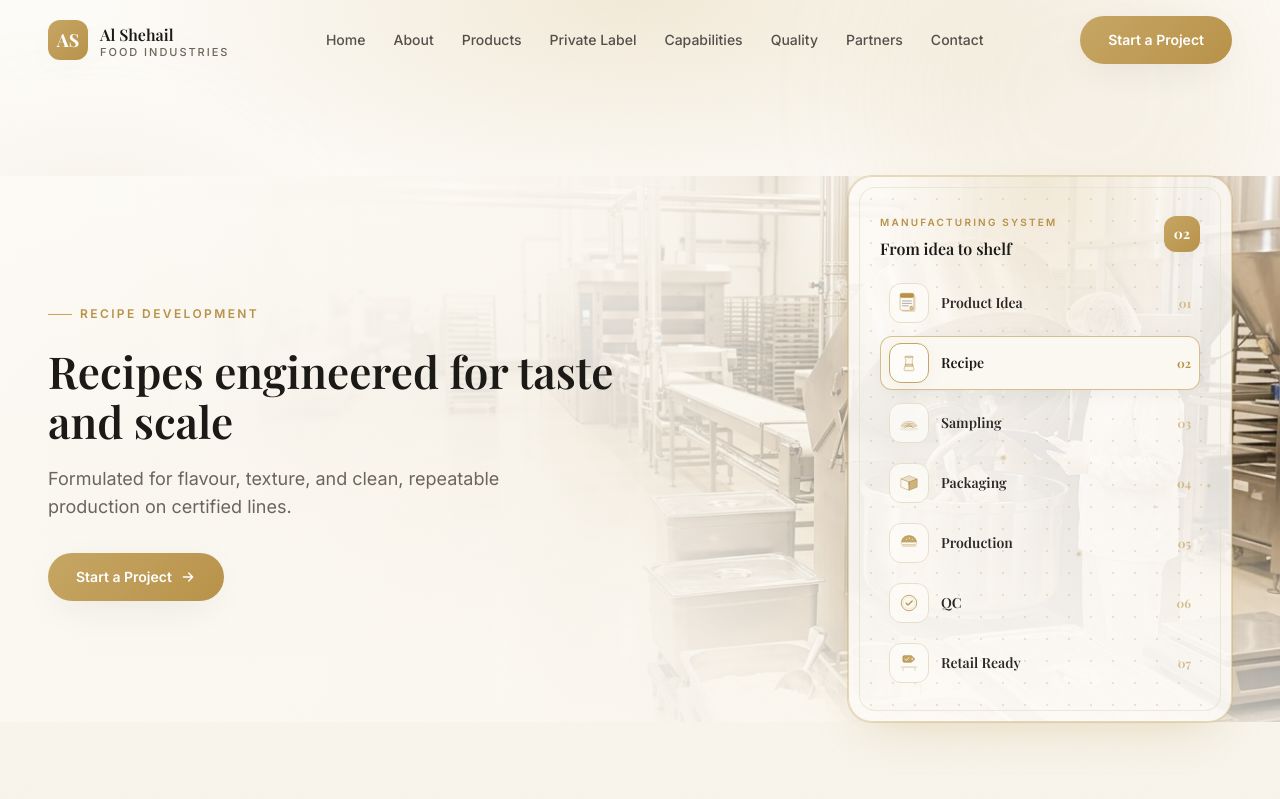
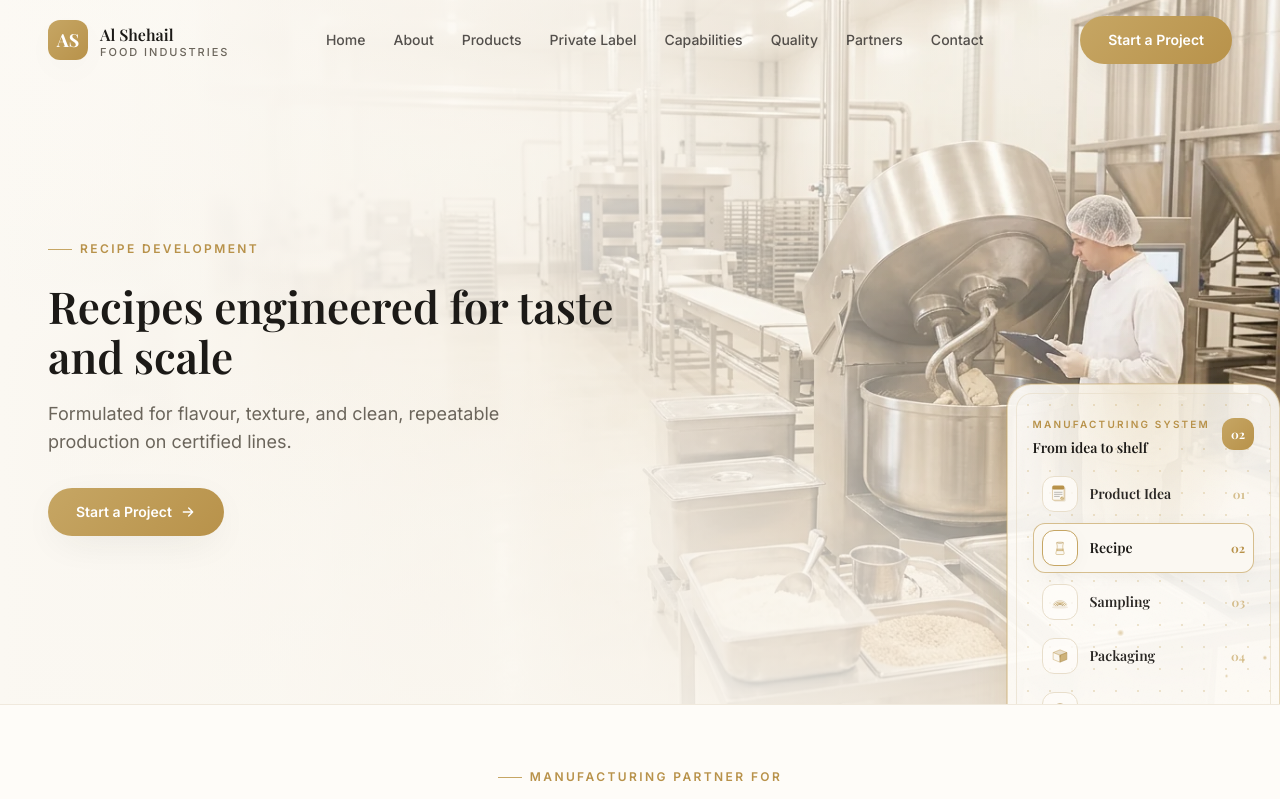
Before and after one commit to Ma7mdYehia/al-shehail-food-industry-landing-page, a Next.js app: page / in a window 1280 px wide. Shown: the top 799 px of the page. Built offline with nearby package versions, Linux system fonts and the light colour scheme; a web font is replaced by a local one.

Commit message:
Make hero image full-bleed and float the manufacturing panel
Co-Authored-By: Claude Opus 4.8 <noreply@anthropic.com>
Claude-Session: https://claude.ai/code/session_01K6mCrWyvdkfELoYNyFo7R7

```diff
--- a/components/Hero.tsx
+++ b/components/Hero.tsx
@@ -4,7 +4,7 @@ export default function Hero() {
   return (
     <section
       id="top"
-      className="relative overflow-hidden pt-32 pb-20 sm:pt-36 lg:pt-44 lg:pb-28"
+      className="relative overflow-hidden"
     >
       {/* Warm decorative background */}
       <div className="pointer-events-none absolute inset-0 -z-10">
--- a/components/hero/HeroSlider.tsx
+++ b/components/hero/HeroSlider.tsx
@@ -83,16 +83,17 @@ export default function HeroSlider() {
 
   return (
     <div
-      className="relative"
+      className="relative flex min-h-[88vh] items-center overflow-hidden pt-32 pb-20 sm:pt-36 lg:min-h-[44rem] lg:pt-44 lg:pb-28"
       onMouseEnter={() => setPaused(true)}
       onMouseLeave={() => setPaused(false)}
       onFocusCapture={() => setPaused(true)}
       onBlurCapture={() => setPaused(false)}
     >
-      {/* Active stage banner — a soft, full-bleed visual layer focused on the
-          right, with warm gradient overlays that keep the left copy readable.
-          All stage images are stacked and cross-faded by opacity to avoid
-          layout shift and re-mounting. */}
+      {/* Active stage banner — a full-bleed cinematic layer that fills the whole
+          hero area beneath the header, all the way to the bottom edge. Warm
+          gradient overlays keep the left copy very readable while letting more
+          of the image breathe on the right. All stage images are stacked and
+          cross-faded by opacity to avoid layout shift and re-mounting. */}
       <div className="pointer-events-none absolute inset-0 -z-[5] overflow-hidden">
         {heroSlides.map((s, i) => (
           <Image
@@ -103,20 +104,21 @@ export default function HeroSlider() {
             sizes="100vw"
             priority={i === 0}
             aria-hidden={i !== active}
-            className={`object-cover object-right transition-opacity duration-700 ease-out ${
+            className={`object-cover object-center transition-opacity duration-700 ease-out ${
               i === active ? "opacity-100" : "opacity-0"
             }`}
           />
         ))}
-        {/* Warm readability overlays */}
-        <div className="absolute inset-0 bg-gradient-to-r from-cream via-cream/80 to-cream/15 sm:to-transparent" />
-        <div className="absolute inset-0 bg-gradient-to-t from-cream/75 via-transparent to-warmwhite/40" />
+        {/* Warm readability overlays — stronger cream wash on the left for the
+            copy, more image visibility kept on the right. */}
+        <div className="absolute inset-0 bg-gradient-to-r from-cream via-cream/85 to-cream/20 sm:via-cream/70 sm:to-transparent" />
+        <div className="absolute inset-0 bg-gradient-to-t from-cream/70 via-transparent to-warmwhite/35" />
         {/* Stronger wash on mobile where copy sits over the image */}
         <div className="absolute inset-0 bg-cream/55 sm:bg-transparent" />
       </div>
 
-      <div className="container-x relative grid items-center gap-14 lg:grid-cols-[1.1fr_0.82fr]">
-      <div className="animate-fade-up">
+      <div className="container-x relative">
+      <div className="max-w-xl animate-fade-up">
         {slide.eyebrow && (
           <span className="eyebrow">
             <span className="h-px w-6 bg-champagne" />
@@ -178,13 +180,15 @@ export default function HeroSlider() {
         )}
       </div>
 
-      {/* Hero visual — real factory photo when available, otherwise the
-          interactive manufacturing-system carousel. */}
-      <div className="relative animate-fade-up [animation-delay:120ms]">
+      {/* Hero visual — a compact floating control panel layered over the image.
+          On large screens it floats toward the center-/lower-right with plenty
+          of breathing room from the copy; on mobile it sits in normal flow
+          beneath the text. Real factory photo replaces it when available. */}
+      <div className="mt-12 animate-fade-up [animation-delay:120ms] sm:max-w-xs lg:mt-0 lg:absolute lg:right-0 lg:top-1/2 lg:max-w-none lg:-translate-y-[42%]">
         {showSystem ? (
           <HeroSystem active={slide.step} onSelect={setActive} />
         ) : (
-          <div className="glow-border relative overflow-hidden rounded-3xl bg-warmwhite p-3 shadow-soft">
+          <div className="glow-border relative overflow-hidden rounded-3xl bg-warmwhite p-3 shadow-soft lg:w-72">
             <div className="relative overflow-hidden rounded-2xl">
               <Image
                 src={assets.factory.exterior as string}
--- a/components/hero/HeroSystem.tsx
+++ b/components/hero/HeroSystem.tsx
@@ -32,31 +32,31 @@ type Props = {
 
 export default function HeroSystem({ active, onSelect }: Props) {
   return (
-    <MouseGlow className="mouse-glow mouse-glow-border relative mx-auto max-w-sm rounded-3xl lg:mr-0 lg:ml-auto">
-      <div className="glow-border relative overflow-hidden rounded-3xl bg-warmwhite/85 p-2.5 shadow-soft backdrop-blur-md">
+    <MouseGlow className="mouse-glow mouse-glow-border relative mx-auto max-w-[18rem] rounded-3xl lg:mr-0 lg:ml-auto">
+      <div className="glow-border relative overflow-hidden rounded-3xl bg-warmwhite/90 p-2 shadow-soft backdrop-blur-md">
         {/* Layered premium background */}
         <div className="oven-glow pointer-events-none absolute inset-0" aria-hidden />
         <div className="bg-grain pointer-events-none absolute inset-0 opacity-70" aria-hidden />
         <FlourParticles />
 
-        <div className="bg-dotted-gold relative overflow-hidden rounded-2xl border border-sand/70 p-4 sm:p-5">
+        <div className="bg-dotted-gold relative overflow-hidden rounded-2xl border border-sand/70 p-3.5 sm:p-4">
           {/* Header */}
           <div className="flex items-center justify-between gap-3">
             <div>
               <span className="text-[10px] font-semibold uppercase tracking-[0.22em] text-gold">
                 Manufacturing System
               </span>
-              <p className="mt-1.5 font-serif text-base font-semibold leading-snug text-ink">
+              <p className="mt-1 font-serif text-sm font-semibold leading-snug text-ink">
                 From idea to shelf
               </p>
             </div>
-            <span className="flex h-9 w-9 flex-none items-center justify-center rounded-xl bg-gold-gradient font-serif text-sm font-bold text-white shadow-card">
+            <span className="flex h-8 w-8 flex-none items-center justify-center rounded-xl bg-gold-gradient font-serif text-xs font-bold text-white shadow-card">
               {String(active + 1).padStart(2, "0")}
             </span>
           </div>
 
           {/* Stage list — a compact control panel */}
-          <ul className="relative mt-4 space-y-1.5">
+          <ul className="relative mt-3 space-y-1">
             {FLOW.map((step, i) => {
               const isActive = i === active;
               return (
@@ -73,13 +73,13 @@ export default function HeroSystem({ active, onSelect }: Props) {
                     }`}
                   >
                     <span
-                      className={`flex h-10 w-10 flex-none items-center justify-center rounded-xl border transition-colors duration-300 ${
+                      className={`flex h-9 w-9 flex-none items-center justify-center rounded-xl border transition-colors duration-300 ${
                         isActive
                           ? "border-champagne bg-warmwhite shadow-card"
                           : "border-sand bg-warmwhite/80"
                       }`}
                     >
-                      <PremiumObject name={step.object} size={26} />
+                      <PremiumObject name={step.object} size={22} />
                     </span>
                     <span
                       className={`flex-1 truncate font-serif text-sm font-semibold transition-colors duration-300 ${
```
